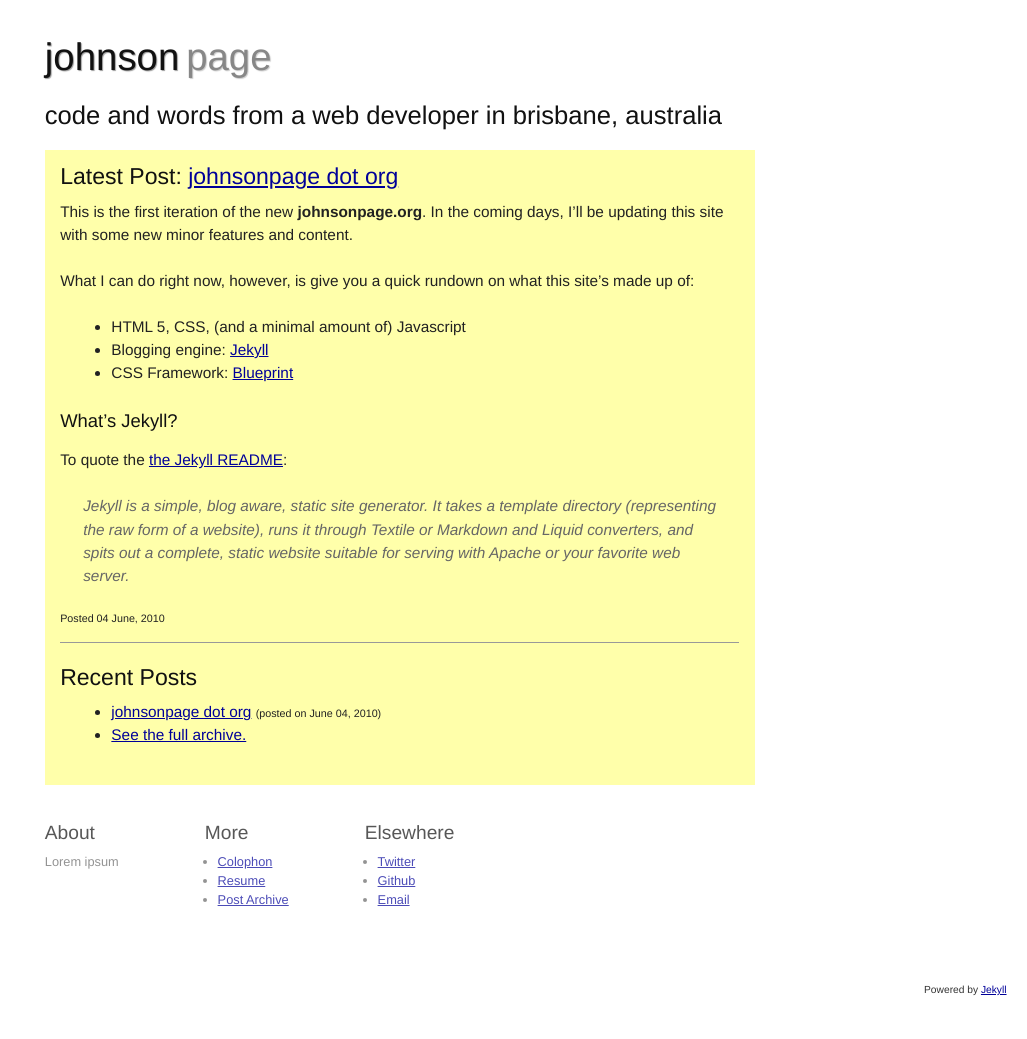
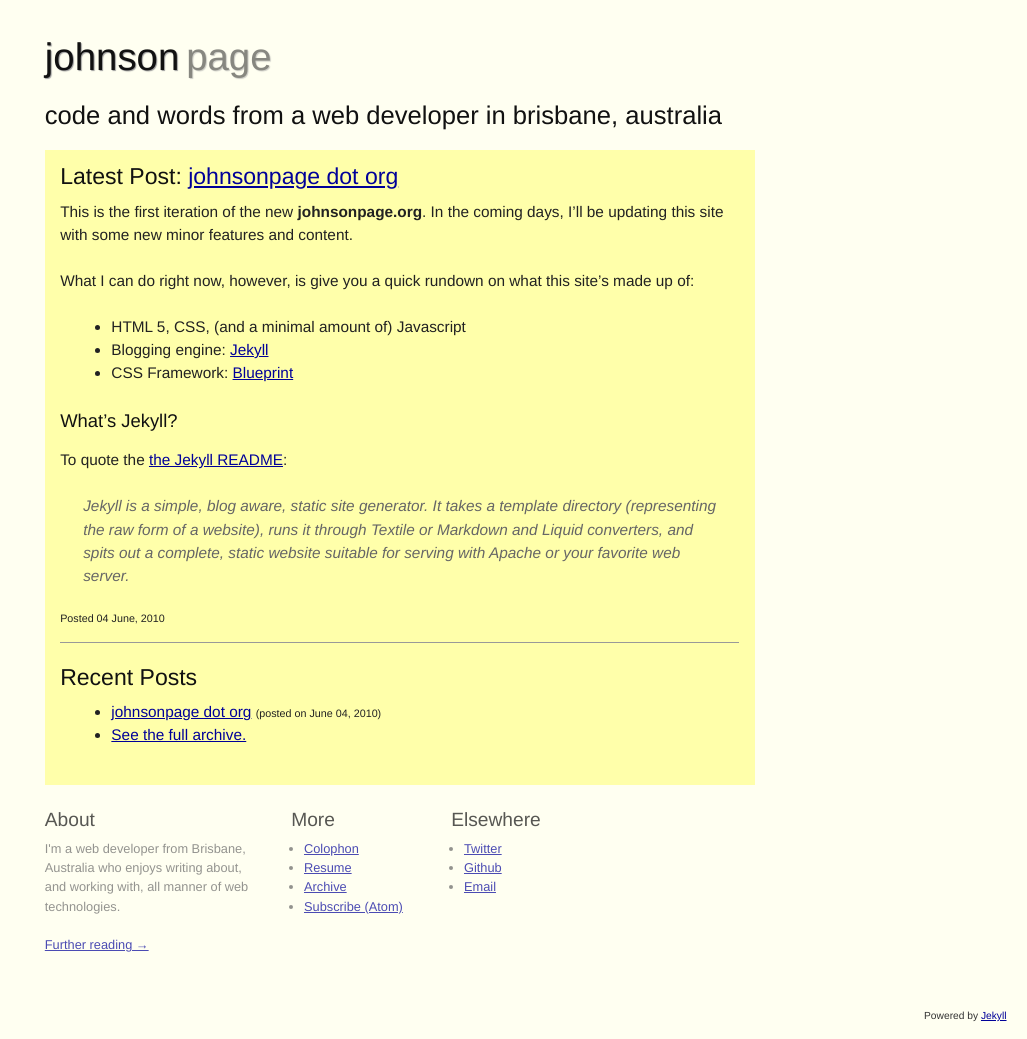
Before and after one commit to fumingshih/johnsonpage-blog, a Jekyll site: the page built from index.html, in a window 1280 px wide. Shown: the whole page, without its empty margins (253-1280 px from the left). Built offline with Jekyll 4.4.1, drawn with Linux system fonts in a browser that asks for light colours; before the commit the page ends 1013 px from its top, so only the background shows below that.

Commit message:
Closer to a finished style

```diff
--- a/_layouts/default.html
+++ b/_layouts/default.html
@@ -12,6 +12,7 @@
     <link rel="stylesheet" href="/css/blueprint/print.css" type="text/css" media="print">
     <!--[if lt IE 8]><link rel="stylesheet" href="/css/blueprint/ie.css" type="text/css" media="screen, projection"><![endif]-->
     <link rel="stylesheet" href="/css/style.css" />
+    <link href="/atom.xml" rel="alternate" type="application/atom+xml" />
 </head>
 <body>
     <div class="container">
@@ -31,34 +32,37 @@
         <div class="clear"></div>
 
         <footer class="span-18">
-            <div class="span-12">
-                <article class="boxxy span-4">
+            <article id="about" class="boxxy span-6">
                 <h1>About</h1>
-                    <p>Lorem ipsum </p>
+                <p>
+                I'm a web developer from Brisbane, Australia who enjoys
+                writing about, and&nbsp;working with, all manner of web
+                technologies.
+                </p>
+                <a href="/resume">Further reading  →</a>
             </article>
-                <nav class="boxxy span-4">
+            <nav id="more" class="boxxy span-4">
                 <h1>More</h1>
                 <ul>
-                        <li><a href="/colophon.html">Colophon</a></li>
-                        <li><a href="/resume.html">Resume</a></li>
-                        <li><a href="/archive.html">Post Archive</a></li>
+                    <li><a href="/colophon">Colophon</a></li>
+                    <li><a href="/resume">Resume</a></li>
+                    <li><a href="/archive">Archive</a></li>
+                    <li><a href="/atom.xml">Subscribe (Atom)</a></li>
                 </ul>
             </nav>
-                <nav class="boxxy span-4 last">
+            <nav id="else" class="boxxy span-4 last">
                 <h1>Elsewhere</h1>
                 <ul>
                     <li><a href="http://twitter.com/jwpage">Twitter</a></li>
                     <li><a href="http://github.com/jwpage">Github</a></li>
-                        <li><a href="mailto:jwpage@gmail.com">Email</a></li>
+                    <li><a href="mailto:jwpage+in@gmail.com">Email</a></li>
                 </ul>
             </nav>
-                <div class="clear"></div>
-            </div>
         </footer>
         <div class="clear"></div>
     </div>
     <p class="clear" id="very-footer">
-        Powered by <a href="#">Jekyll</a>
+        Powered by <a href="http://jekyllrb.com/">Jekyll</a>
     </p>
 </body>
 </html>
--- a/css/style.css
+++ b/css/style.css
@@ -1,4 +1,7 @@
 /* General */
+html, body {
+    background: #FFFFF1;
+}
 html body {
     font-size: 80%;
 }
@@ -63,7 +66,7 @@ footer:hover {
     opacity: 1;
     -moz-opacity: 1;
 }
-footer .span-12 {
+footer .span-18 {
     padding-top: 1em;
     float: none;
 }
@@ -73,6 +76,9 @@ footer h1 {
 footer ul {
     padding-left: 1em;
 }
+#about {
+    padding-right: 0.5em;
+}
 #very-footer {
     margin-top: 4em;
     font-size: 80%;
```
Lines whose indentation alone changed are shown as unchanged.
